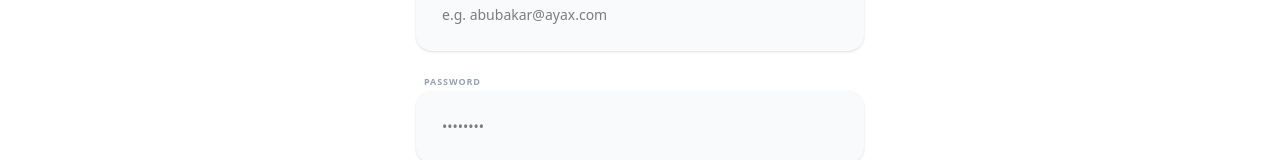
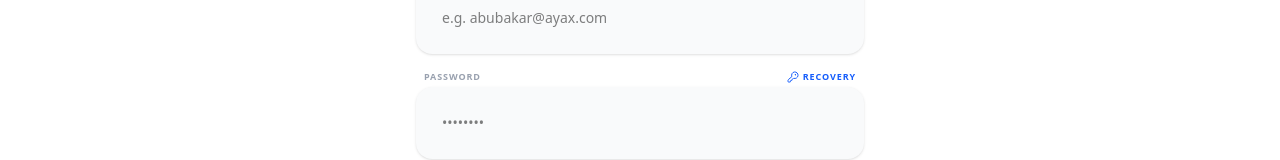
Before and after one commit to mohammedayas1997-source/Ayax-Digital-Solutions, a React (Vite) app: page /login in a window 1280 px wide. Shown: the part 379-539 px from the top of the page. Built offline with nearby package versions, Linux system fonts and the light colour scheme; no server answers.

Commit message:
AUTH: Integrate sendPasswordResetEmail and Recovery UI in StudentLogin

```diff
--- a/src/pages/StudentLogin.jsx
+++ b/src/pages/StudentLogin.jsx
@@ -1,15 +1,42 @@
 import React, { useState } from "react";
 import { auth, db } from "../firebaseConfig";
-import { signInWithEmailAndPassword, signOut } from "firebase/auth";
+import {
+  signInWithEmailAndPassword,
+  signOut,
+  sendPasswordResetEmail,
+} from "firebase/auth";
 import { doc, getDoc } from "firebase/firestore";
 import { useNavigate } from "react-router-dom";
-import { BookOpen, ArrowRight, Loader2, UserCheck } from "lucide-react";
+import {
+  BookOpen,
+  ArrowRight,
+  Loader2,
+  UserCheck,
+  KeyRound,
+} from "lucide-react";
 
 const StudentLogin = () => {
   const [email, setEmail] = useState("");
   const [password, setPassword] = useState("");
   const [loading, setLoading] = useState(false);
   const navigate = useNavigate();
+
+  const handleForgotPassword = async () => {
+    if (!email) {
+      alert("INPUT REQUIRED: Please enter your email address first.");
+      return;
+    }
+
+    try {
+      await sendPasswordResetEmail(auth, email.trim().toLowerCase());
+      alert(
+        "RESET DISPATCHED: Check your inbox for the password recovery link.",
+      );
+    } catch (error) {
+      console.error("Reset Error:", error.code);
+      alert("SYSTEM ERROR: Could not send reset email. Verify your address.");
+    }
+  };
 
   const handleLogin = async (e) => {
     e.preventDefault();
@@ -50,7 +77,6 @@ const StudentLogin = () => {
         }
 
         // 5. SUCCESSFUL REDIRECT
-        // We use /student-portal because that's what is in your App.jsx
         console.log("Access Granted. Redirecting to Student Portal...");
         navigate("/student-portal");
       } else {
@@ -97,9 +123,18 @@ const StudentLogin = () => {
           </div>
 
           <div className="space-y-1">
-            <label className="ml-2 text-[9px] font-black text-gray-400 uppercase tracking-widest">
-              Password
-            </label>
+            <div className="flex justify-between items-center pr-2">
+              <label className="ml-2 text-[9px] font-black text-gray-400 uppercase tracking-widest">
+                Password
+              </label>
+              <button
+                type="button"
+                onClick={handleForgotPassword}
+                className="text-[9px] font-black text-blue-600 uppercase tracking-widest hover:underline flex items-center gap-1"
+              >
+                <KeyRound size={12} /> Recovery
+              </button>
+            </div>
             <input
               type="password"
               placeholder="••••••••"
```
